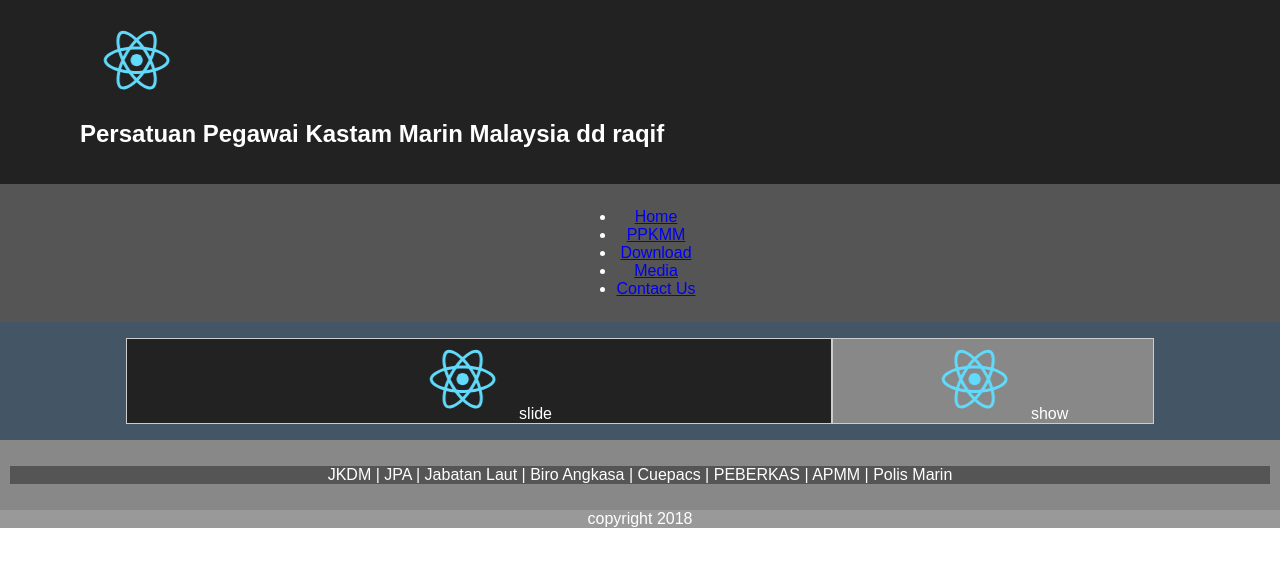
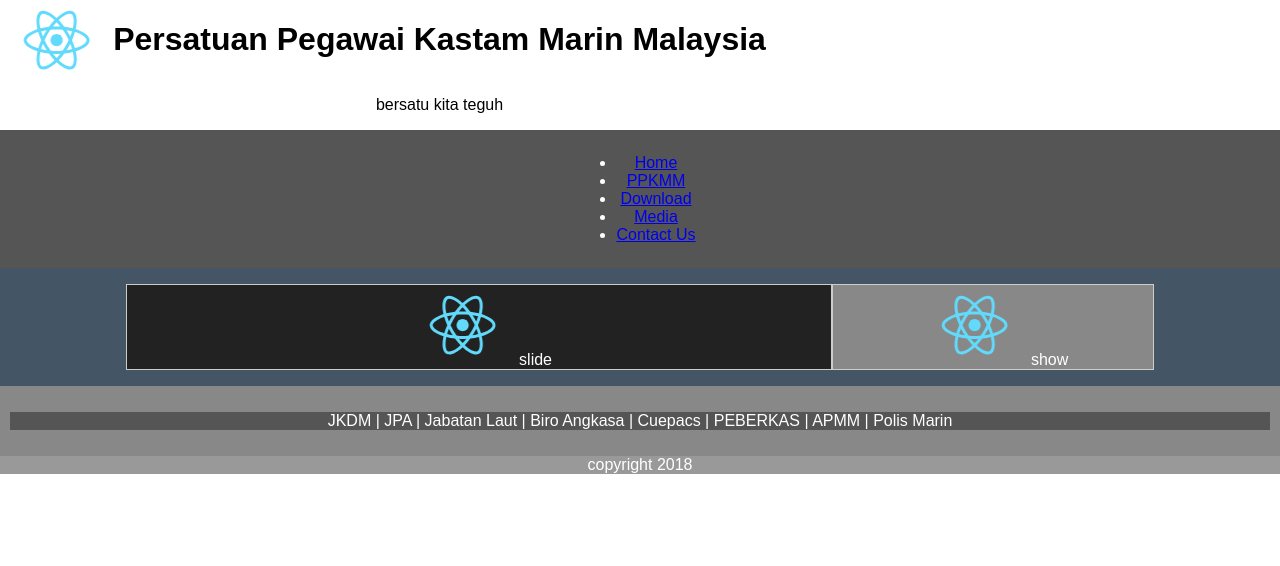
Before and after one commit to raqif/webkastam, a React (Create React App) app: page / in a window 1280 px wide. Shown: the top 566 px of the page. Built offline with nearby package versions, Linux system fonts and the light colour scheme.

Commit message:
init commit

```diff
--- a/src/App.css
+++ b/src/App.css
@@ -4,20 +4,20 @@
   text-align: center;
 }
 
+header.App-header {
+  display: flex;
+  flex-direction: row;
+  color: red;
+}
+
+.col {
+  display: flex;
+  flex-direction: column;
+}
+
 .App-logo {
   animation: App-logo-spin infinite 10s linear;
   height: 80px;
-}
-
-.App-header {
-  flex: 1;
-  order: 1;
-  text-align: left;
-  background-color: #222;
-  height: 150px;
-  padding: 20px;
-  padding-left: 80px;
-  color: white;
 }
 
 .App-title {
--- a/src/App.js
+++ b/src/App.js
@@ -1,17 +1,16 @@
 import React, { Component } from 'react';
 import logo from './logo.svg';
 import './App.css';
+
+//components
+import Header from './components/header/header'
 
 class App extends Component {
   render() {
     return (
       <div className="App">
-        <header className="App-header">
-          <img src={logo} className="App-logo" alt="logo" />
-          <h1 className="App-title">
-          Persatuan Pegawai Kastam Marin Malaysia dd raqif
-          </h1>
-        </header>
+
+        <Header />
 
         <nav className="App-nav">
           <ul>
--- /dev/null
+++ b/src/components/header/header.css
@@ -0,0 +1,11 @@
+header.App-header {
+  display: flex;
+  flex-direction: row;
+  color: red;
+}
+
+.col {
+  display: flex;
+  flex-direction: column;
+  color: black;
+}
--- /dev/null
+++ b/src/components/header/header.js
@@ -0,0 +1,23 @@
+import React, { Component } from 'react';
+import raqif from './logo.svg';
+import './header.css';
+
+class Header extends Component {
+  render() {
+    return (
+        <header className="App-header">
+          <img src={raqif} className="App-logo" alt="logo" />
+          <div className='col'>
+            <h1 className='title'>
+               Persatuan Pegawai Kastam Marin Malaysia
+              </h1>
+            <p className='slogan'>
+              bersatu kita teguh
+            </p>
+          </div>
+        </header>
+      );
+    }
+  }
+
+  export default Header;
```
Also changed, not shown: src/components/header/logo.svg (added), src/contactus/contact.js (deleted), src/download/download.js (deleted), src/homepage/home.js (deleted), src/media/media.js (deleted), src/ppkmm/ppkmm.js (deleted).
